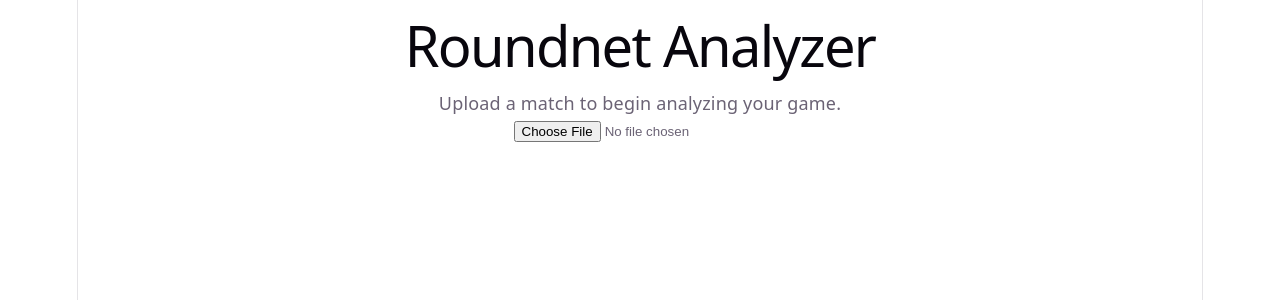
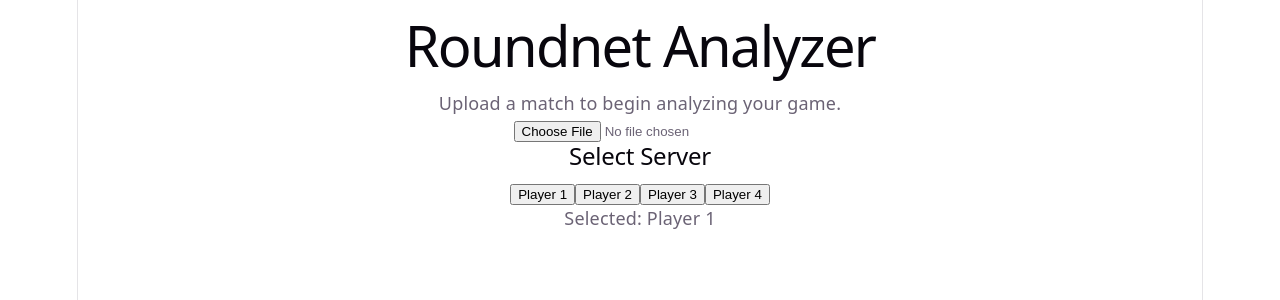
Before and after one commit to rubinchang07/roundnet-analyzer, a React (Vite) app: page / in a window 1280 px wide. Shown: the top 300 px of the page. Built offline with nearby package versions, Linux system fonts and the light colour scheme.

Commit message:
Add player selection for serve tracking

```diff
--- a/src/App.jsx
+++ b/src/App.jsx
@@ -5,6 +5,7 @@ function App() {
 
   const [videoURL, setVideoURL] = useState(null)
   const [serves, setServes] = useState([])
+  const [selectedPlayer, setSelectedPlayer] = useState("Player 1")
 
   function handleVideoUpload(event) {
     const file = event.target.files[0]
@@ -21,6 +22,7 @@ function App() {
 
     const newServe = {
       timestamp: currentTime,
+      player: selectedPlayer,
       result: result
     }
 
@@ -49,6 +51,28 @@ function App() {
         accept="video/*"
         onChange={handleVideoUpload}
       />
+
+      <div>
+        <h2>Select Server</h2>
+
+        <button onClick={() => setSelectedPlayer("Player 1")}>
+          Player 1
+        </button>
+
+        <button onClick={() => setSelectedPlayer("Player 2")}>
+          Player 2
+        </button>
+
+        <button onClick={() => setSelectedPlayer("Player 3")}>
+          Player 3
+        </button>
+
+        <button onClick={() => setSelectedPlayer("Player 4")}>
+          Player 4
+        </button>
+
+        <p>Selected: {selectedPlayer}</p>
+      </div>
 
       {videoURL && (
         <div>
@@ -79,7 +103,7 @@ function App() {
             {serves.map((serve, index) => (
               <li key={index}>
                 <button onClick={() => jumpToTimestamp(serve.timestamp)}>
-                  Serve {index + 1} — {formatTime(serve.timestamp)} — {serve.result}
+                  {serve.player} — Serve {index + 1} — {formatTime(serve.timestamp)} — {serve.result}
                 </button>
               </li>
             ))}
```
